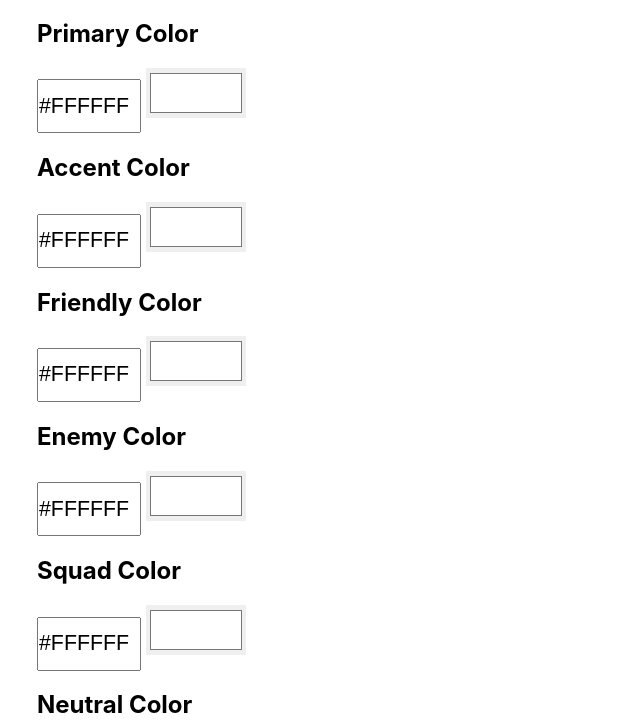
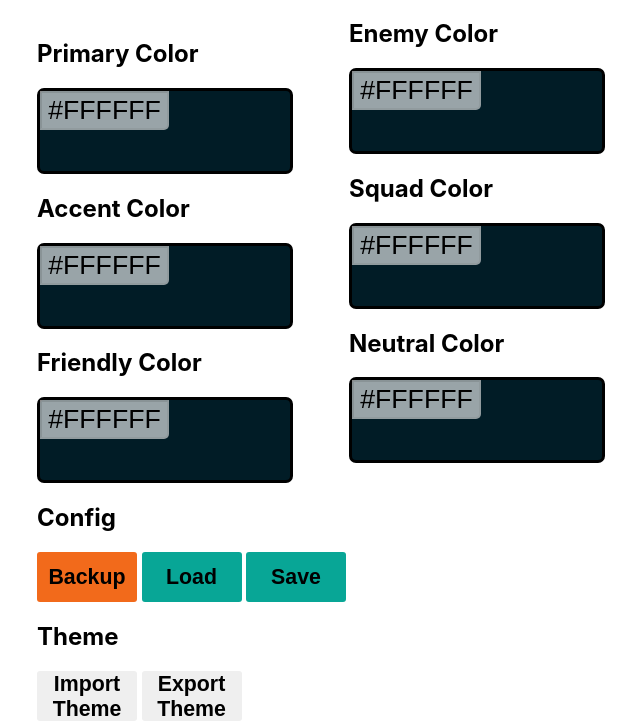
Before and after one commit to NightlyDev/BFTheme, an Electron app: page src/index.html in a window 800 px wide. Shown: the part 79-800 px from the top of the page, without its empty margins (59-699 px from the left). Drawn offline with Linux system fonts and the light colour scheme.

Commit message:
Add new stylings and layout for window

```diff
--- a/src/index.css
+++ b/src/index.css
@@ -9,17 +9,18 @@
 }
 
 input[type=text] {
-  font-size: 16pt;
-  height: 50px;
-  width: 100px;
   padding: 0;
   margin: 0;
-}
-
-input[type=color] {
-  height: 50px;
-  width: 100px;
-  border-style: none;
+  width: 125px;
+  height: 35px;
+  border-color: rgba(0,0,0,0.1);
+  background-color: #FFFFFF99;
+  border-radius: 0px 0px 5px 0px;
+  float:left;
+  text-align: center;
+  font-weight: 500;
+  font-size: 20pt;
+  z-index: 2;
 }
 
 body {
@@ -63,3 +64,29 @@ body {
 .config-button:active {
   background-color: var(--bfdarkblue);
 }
+
+.color-box {
+  width: 250px;
+  height: 80px;
+  background-color: #011C26;
+  border-radius: 7px;
+  border-width: 3px;
+  border-style: solid;
+  border-color: black;
+  position: relative;
+}
+
+input[type=color] {
+  position: absolute;
+  top: 0;
+  left: 0;
+  height: 100%;
+  width: 100%;
+  opacity: 0;
+  cursor: pointer;
+  z-index: 1;
+}
+
+.container {
+  column-count: 2;
+}
--- a/src/index.html
+++ b/src/index.html
@@ -12,49 +12,73 @@
 
 <body>
   <h1>BF Theme App</h1>
-  <div id="color-box">
+  <div class="container">
+
     <div>
       <h2>Primary Color</h2>
+      <div class="color-box">
         <input type="text" id="primary-color-value" name="primary-color-value" value="#FFFFFF" maxlength="7">
-      <input type="color" id="primary-color-picker" name="primary-color-picker" value="#FFFFFF">
+        <input type="color" id="primary-color-picker" name="primary-color-picker" value="#FFFFFF" class="hidden">
       </div>
+    </div>
+
     <div>
       <h2>Accent Color</h2>
+      <div class="color-box">
         <input type="text" id="accent-color-value" name="accent-color-value" value="#FFFFFF" maxlength="7">
         <input type="color" id="accent-color-picker" name="accent-color-picker" value="#FFFFFF">
       </div>
+    </div>
+
     <div>
       <h2>Friendly Color</h2>
+      <div class="color-box">
         <input type="text" id="friendly-color-value" name="friendly-color-value" value="#FFFFFF" maxlength="7">
         <input type="color" id="friendly-color-picker" name="friendly-color-picker" value="#FFFFFF">
       </div>
+    </div>
+
     <div>
       <h2>Enemy Color</h2>
+      <div class="color-box">
         <input type="text" id="enemy-color-value" name="enemy-color-value" value="#FFFFFF" maxlength="7">
         <input type="color" id="enemy-color-picker" name="enemy-color-picker" value="#FFFFFF">
       </div>
+    </div>
+
     <div>
       <h2>Squad Color</h2>
+      <div class="color-box">
         <input type="text" id="squad-color-value" name="squad-color-value" value="#FFFFFF" maxlength="7">
         <input type="color" id="squad-color-picker" name="squad-color-picker" value="#FFFFFF">
       </div>
+    </div>
+
     <div>
       <h2>Neutral Color</h2>
+      <div class="color-box">
         <input type="text" id="neutral-color-value" name="neutral-color-value" value="#FFFFFF" maxlength="7">
         <input type="color" id="neutral-color-picker" name="neutral-color-picker" value="#FFFFFF">
       </div>
     </div>
+
+  </div>
+  <div>
+
     <div>
       <h2>Config</h2>
       <button id='backup-button' class="button backup-button">Backup</button>
       <button id='load-button' class="button config-button">Load</button>
       <button id='save-button' class="button config-button">Save</button>
     </div>
+
     <div>
       <h2>Theme</h2>
       <button id="import-theme-button" class="button">Import Theme</button>
       <button id="export-theme-button" class="button">Export Theme</button>
     </div>
+
+  </div>
 </body>
 
 </html>
```
Lines whose indentation alone changed are shown as unchanged.
